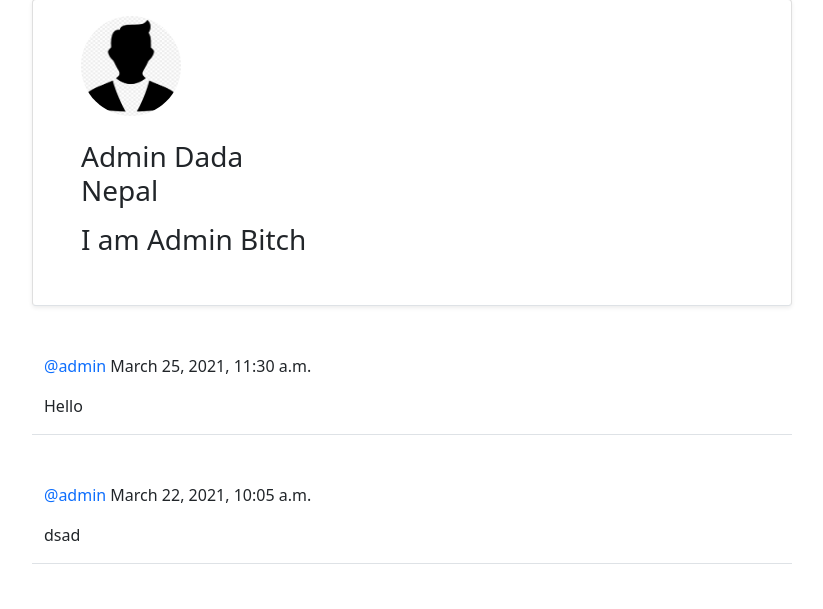
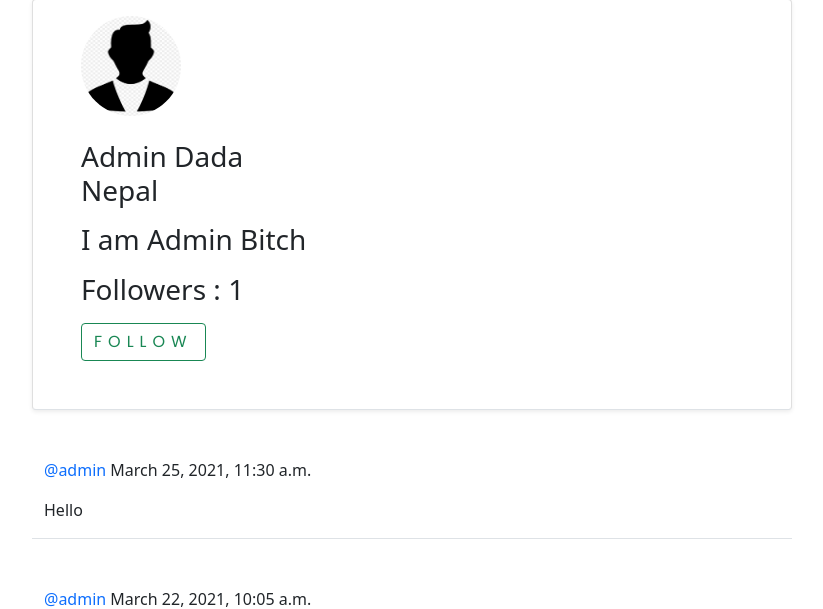
Before and after one commit to AnuraghSarkar/Halkhabar, a Django app: page /social/profile/1/ in a window 1280 px wide. Shown: the part 191-800 px from the top of the page, without its empty margins (228-1051 px from the left). Run offline with Django 3.2, Linux system fonts and the light colour scheme; data comes from the database, SQL or seed files in the repository; both versions use the stored data as it was after the commit; parts of the project's set-up code (start-up, migrations or seed data) failed here and were passed over; some libraries are stand-ins or nearby versions.

Commit message:
Following Feature Implemented

```diff
--- a/social/templates/social/profile.html
+++ b/social/templates/social/profile.html
@@ -1,51 +1,83 @@
-{% extends 'landing/base.html' %}
-{% block content %}
+{% extends 'landing/base.html' %} {% block content %}
 <div class="container">
   <div class="row mt-5">
     <div class="col-md-3 col-sm-6">
-            <a href="{% url 'post_list' %}" class="btn btn-secondary"><i class="fas fa-hand-point-left"></i></a>
+      <a href="{% url 'post_list' %}" class="btn btn-secondary"
+        ><i class="fas fa-hand-point-left"></i
+      ></a>
     </div>
   </div>
 
   <div class="row justify-content-center mt-5">
     <div class="card shadow-sm col-md-8 col-sm-12 border-bottom px-5 pt-3">
-            <img src="{{ profile.picture.url }}" alt="profile picture" class="rounded-circle" width="100", height="100">
+      <img
+        src="{{ profile.picture.url }}"
+        alt="profile picture"
+        class="rounded-circle"
+        width="100"
+        ,
+        height="100"
+      />
       {% if profile.name %}
-            <h3 class="py-4"> {{ profile.name }}
+      <h3 class="py-4">
+        {{ profile.name }}
         <span>
           {% if request.user == user %}
-                    <a href="{% url 'profile_edit' profile.pk %}" style="color: #333;"><i class="far fa-edit"></i></a>
+          <a href="{% url 'profile_edit' profile.pk %}" style="color: #333"
+            ><i class="far fa-edit"></i
+          ></a>
           {% endif %}
         </span>
         {% else %}
-                <h3 class="py-4">{{ user.username }}
+        <h3 class="py-4">
+          {{ user.username }}
           <span>
             {% if request.user == user %}
-                            <a href="{% url 'profile_edit' profile.pk %}" style="color: #333;"><i class="far fa-edit"></i></a>
+            <a href="{% url 'profile_edit' profile.pk %}" style="color: #333"
+              ><i class="far fa-edit"></i
+            ></a>
             {% endif %}
           </span>
         </h3>
       </h3>
+      {% endif %} {% if profile.location %}
+      <p>{{ profile.location }}</p>
+      {% endif %} {% if profile.birth_date %}
+      <p>{{ profile.birth_date }}</p>
+      {% endif %} {% if profile.bio %}
+      <p>{{ profile.bio }}</p>
       {% endif %}
-            {% if profile.location %}
-            <p> {{ profile.location }} </p>
-            {% endif %}
-
-            {% if profile.birth_date %}
-            <p> {{ profile.birth_date }} </p>
-            {% endif %}
-
-            {% if profile.bio %}
-            <p> {{ profile.bio }} </p>
-            {% endif %}
-
+      <div class="mb-3">
+        <p>Followers : {{ number_of_followers }}</p>
+        {% if user == request.user %} {% else %} {% if is_following %}
+        <form action="{% url 'remove_follower' profile.pk %}" method="POST">
+          {% csrf_token %}
+          <button class="btn btn-outline-danger" type="submit">
+            Unfollow
+          </button>
+        </form>
+        {% else %}
+        <form action="{% url 'add_follower' profile.pk %}" method="POST">
+          {% csrf_token %}
+          <button class="btn btn-outline-success" type="submit">Follow</button>
+        </form>
+        {% endif %} {% endif %}
+      </div>
     </div>
   </div>
 
   {% for post in posts %}
   <div class="row justify-content-center mt-5">
     <div class="col-md-8 col-sm-12 border-bottom">
-            <p><a href="{% url 'profile' post.author.profile.pk %}" style="text-decoration: none;" class="text-primary">@{{ post.author }} </a> {{ post.created_on }}</p>
+      <p>
+        <a
+          href="{% url 'profile' post.author.profile.pk %}"
+          style="text-decoration: none"
+          class="text-primary"
+          >@{{ post.author }}
+        </a>
+        {{ post.created_on }}
+      </p>
       <div class="position-relative">
         <p>{{ post.body }}</p>
         <a href="{% url 'post_detail' post.pk %}" class="stretched-link"></a>
--- a/social/urls.py
+++ b/social/urls.py
@@ -1,6 +1,6 @@
 from django.urls import path
 from django.urls.conf import include
-from .views import PostListView, PostDetailView, PostEditView, PostDeleteView, CommentDeleteView, ProfileView, ProfileEditView
+from .views import PostListView, PostDetailView, PostEditView, PostDeleteView, CommentDeleteView, ProfileView, ProfileEditView, AddFollower, RemoveFollower
 
 urlpatterns = [
     path('', PostListView.as_view(), name='post_list'),
@@ -11,5 +11,8 @@ urlpatterns = [
          CommentDeleteView.as_view(), name='comment_delete'),
     path('profile/<int:pk>/',ProfileView.as_view(), name='profile'),
     path('profile/edit/<int:pk>/',ProfileEditView.as_view(), name='profile_edit'),
+    path('profile/<int:pk>/followers/add', AddFollower.as_view(), name='add_follower'),
+    path('profile/<int:pk>/followers/remove', RemoveFollower.as_view(), name='remove_follower'),
+
 
 ]
--- a/social/views.py
+++ b/social/views.py
@@ -1,6 +1,6 @@
 import django
 from django.contrib.auth.models import User
-from django.shortcuts import render
+from django.shortcuts import render, redirect
 from django.urls import reverse_lazy
 from django.views import View
 from django.views.generic.edit import DeleteView
@@ -126,11 +126,26 @@ class ProfileView(View):
         profile = UserProfile.objects.get(pk=pk)
         user = profile.user
         posts = Post.objects.filter(author=user).order_by('-created_on')
+        followers = profile.followers.all()
+
+        if len(followers) ==0:
+            is_following = False
+
+        for follower in followers:
+            if follower == request.user:
+                is_following = True
+                break
+            is_following = False
+
+        number_of_followers = len(followers)
+
 
         context = {
             'user': user,
             'profile': profile,
-            'posts': posts
+            'posts': posts,
+            'number_of_followers': number_of_followers,
+            'is_following':is_following
         }
         return render(request, 'social/profile.html', context)
 
@@ -145,3 +160,17 @@ class ProfileEditView(LoginRequiredMixin, UserPassesTestMixin, UpdateView):
     def test_func(self):
         profile = self.get_object()
         return self.request.user == profile.user
+
+class AddFollower(LoginRequiredMixin, View):
+    def post(self, request, pk, *args, **kwargs):
+        profile = UserProfile.objects.get(pk=pk)
+        profile.followers.add(request.user)
+
+        return redirect('profile', pk=profile.pk)
+
+class RemoveFollower(LoginRequiredMixin, View):
+    def post(self, request, pk, *args, **kwargs):
+        profile = UserProfile.objects.get(pk=pk)
+        profile.followers.remove(request.user)
+
+        return redirect('profile', pk=profile.pk)
```
Also changed, not shown: db.sqlite3, media/upload/profile_pictures/jujutsu_kaisen.jpg (added), media/upload/profile_pictures/ok_On8iKWx.png (added). Lines whose indentation alone changed are shown as unchanged.
